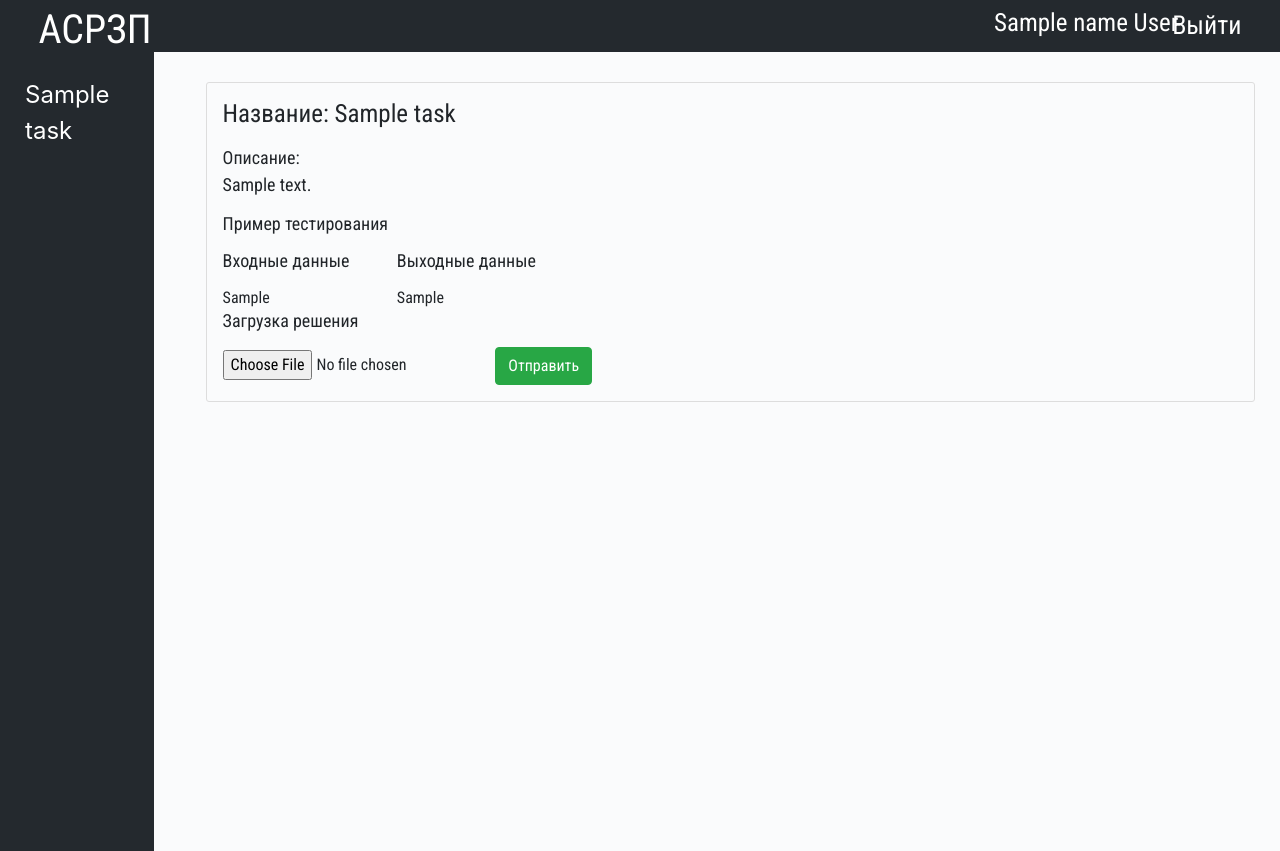
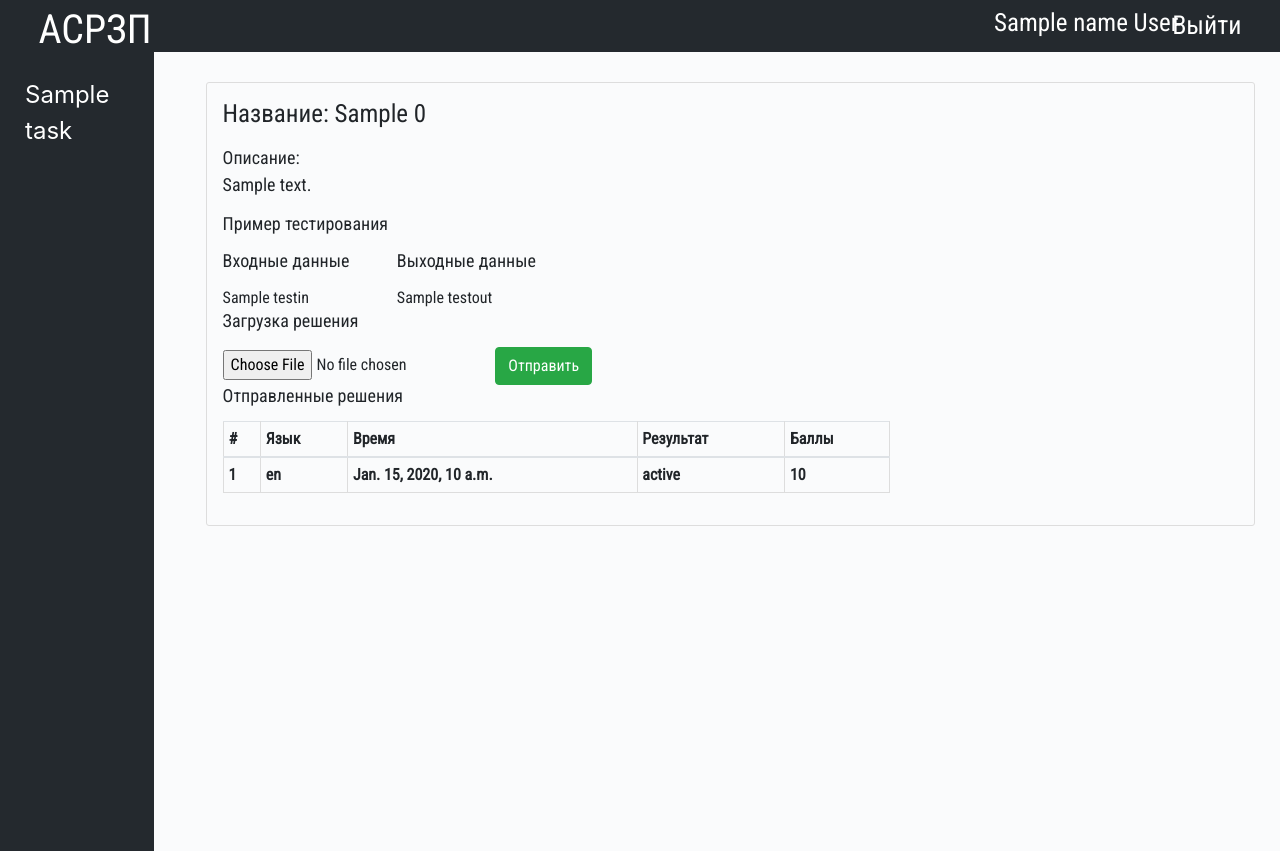
Before and after one commit to Tiazen/ASPTC, a Django app: template asp/templates/themepage.html in a window 1280 px wide. Shown: the top 851 px of the page. Run offline with Django 3.2, Linux system fonts and the light colour scheme; tables that the repository leaves empty hold one stand-in row (values such as "Sample post"); the template is opened without the code that fills it: values that come from a table or form of the project are taken from there, most other values are stand-ins (such as "Sample title", 1, 10 or a date in 2020); form fields are guessed from the names that the template uses; lists and menus that the app fills with data are empty; some libraries are stand-ins or nearby versions.

Commit message:
Worked on testing

```diff
--- a/asp/models.py
+++ b/asp/models.py
@@ -24,6 +24,8 @@ class Users(models.Model):
 class Solution(models.Model):
     time = models.DateTimeField(default=datetime.datetime.now())
     user = models.ForeignKey(Users, on_delete=models.CASCADE, default=None)
+    task = models.IntegerField(default=0)
     points = models.IntegerField()
     status = models.CharField(max_length=50)
     file = models.FileField(default=None)
+    lang = models.CharField(max_length=100, default="Python 3.7.0")
--- a/asp/templates/themepage.html
+++ b/asp/templates/themepage.html
@@ -17,35 +17,67 @@
             margin-left: 52px;
             }
     </style>
-    {% for i in tasks %}
+    {% for i in test %}
         <div class="task">
             <div class="row" id="{{ i.id }}">
                 <div class="col">
-                    <h3>Название: {{ i.taskname }}</h3>
-                    <p>Описание: <br> {{ i.taskdesc }}</p>
+                    <h3>Название: {{ i.0.taskname }}</h3>
+                    <p>Описание: <br> {{ i.0.taskdesc }}</p>
                 </div>
             </div>
             <h4>Пример тестирования</h4>
             <div class="row">
                 <div class="col-2">
                     <h4>Входные данные</h4>
-                    {{ i.testin }}
+                    {{ i.0.testin }}
                 </div>
                 <div class="col-2">
                     <h4>Выходные данные</h4>
-                    {{ i.testout }}
+                    {{ i.0.testout }}
                 </div>
             </div>
             <div class="row">
                 <div class="col">
                     <h4>Загрузка решения</h4>
                     <form enctype="multipart/form-data" method="post" id="fileform{{ i.id }}" action="/loadfile/">
+                        <input type="hidden" name="task_id" value="{{ i.0.id }}">
                         {% csrf_token %}
                         {{ form.file }}
                         <button type="submit" class="btn btn-success" onclick="test()">Отправить</button>
                     </form>
                 </div>
             </div>
+            <div class="row">
+                <div class="col">
+                    <h4>Отправленные решения</h4>
+                </div>
+            </div>
+            {% if solutions %}
+            <div class="row">
+                <div class="col-8">
+                <table class="table table-sm">
+                    <thead>
+                    <th scope="col">#</th>
+                    <th scope="col">Язык</th>
+                    <th scope="col">Время</th>
+                    <th scope="col">Результат</th>
+                    <th scope="col">Баллы</th>
+                    </thead>
+                    <tbody>
+                    {% for j in i.1 %}
+                        <tr>
+                            <th scope="row"> {{ j.id }}</th>
+                            <th> {{ j.lang }}</th>
+                            <th> {{ j.time }}</th>
+                            <th> {{ j.status  }}</th>
+                            <th> {{ j.points }}</th>
+                        </tr>
+                    {% endfor %}
+                    </tbody>
+                </table>
+            </div>
+            </div>
+            {% endif %}
         </div>
     {% endfor %}
 {% endblock %}
```
Also changed, not shown: asp/testSystem.py (+36 -5 lines), asp/views.py (+18 -4 lines), asp/migrations/0011_auto_20190125_2232.py (added), asp/migrations/0012_auto_20190125_2335.py (added).
